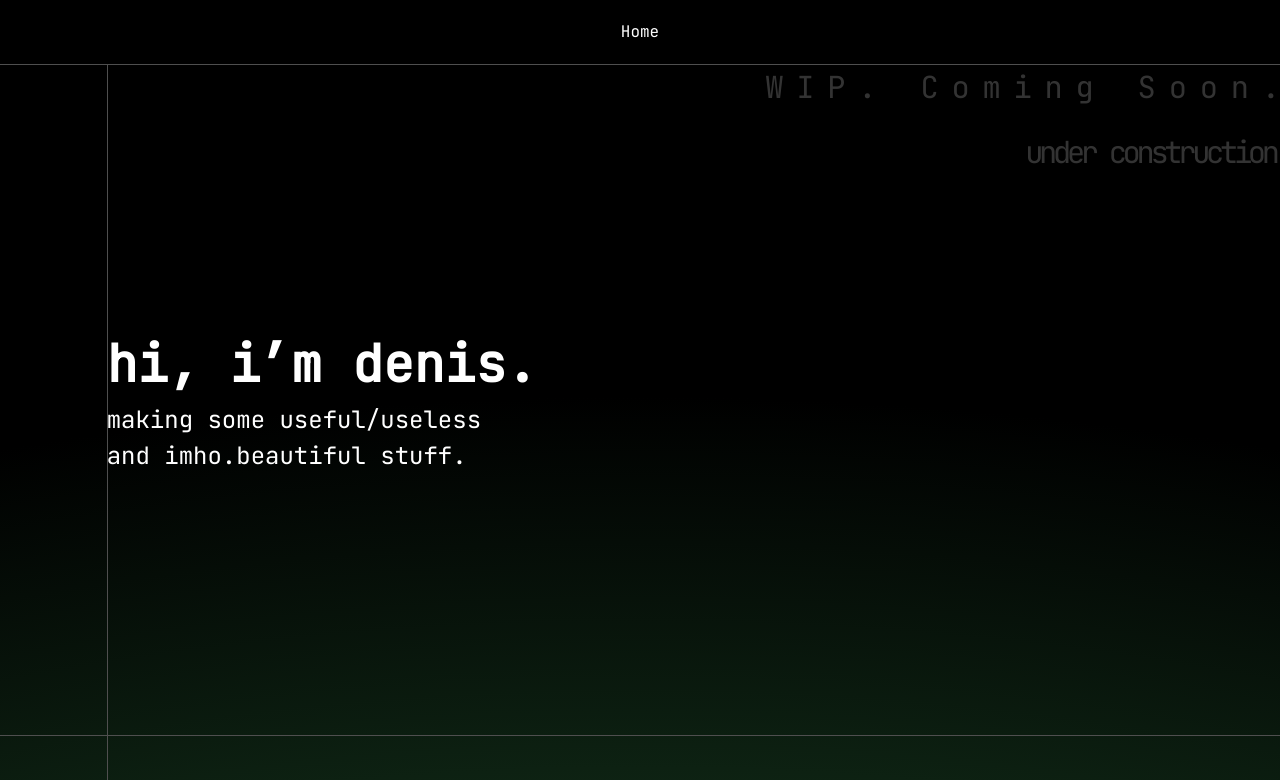
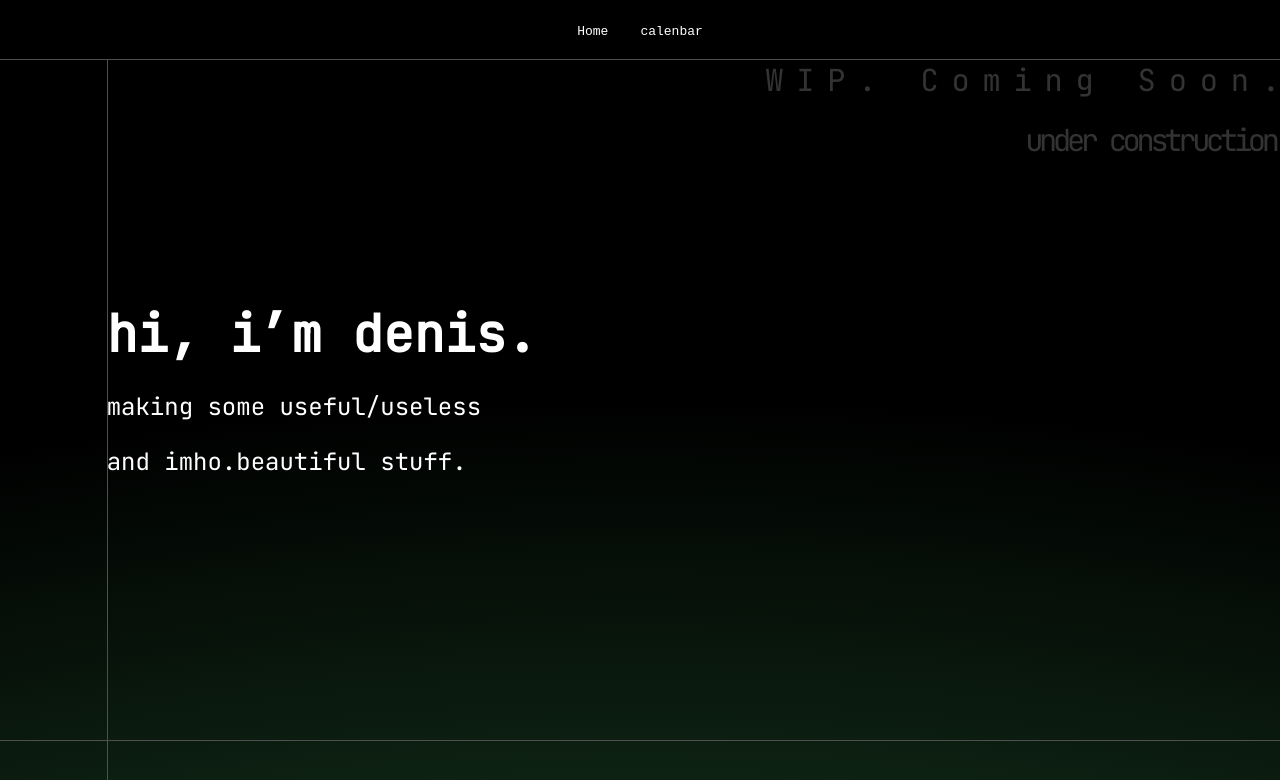
Before and after one commit to just-mn/about-site, a Vue app: page / in a window 1280 px wide. Shown: the top 780 px of the page. Built offline with nearby package versions, Linux system fonts and the light colour scheme.

Commit message:
add proj

```diff
--- a/src/components/Header.vue
+++ b/src/components/Header.vue
@@ -1,15 +1,24 @@
 <script setup>
-const props = defineProps({
-  currentTab: String
+defineProps({
+  currentTab: String,
+  isFading: Boolean,
+  isSliding: Boolean,
 })
+
+defineEmits(['calendar-click'])
 </script>
 
 <template>
-    <header>
-        <ul>
-            <li><RouterLink to="/">Home</RouterLink></li>
-        </ul>
-    </header>
+  <header :class="{ 'slide-up': isSliding }">
+    <ul>
+      <li :class="{ 'collapse': isFading }">
+        <RouterLink to="/">Home</RouterLink>
+      </li>
+      <li>
+        <a href="#" @click.prevent="$emit('calendar-click')">calenbar</a>
+      </li>
+    </ul>
+  </header>
 </template>
 
 <style scoped>
@@ -18,5 +27,48 @@ header {
   align-items: center;
   justify-content: center;
   border-bottom: 1px solid #4F4F4F;
+  position: relative;
+  z-index: 20;
+  transition: transform 0.45s ease, border-color 0.3s ease;
+}
+
+header.slide-up {
+  transform: translateY(-200%);
+  border-color: transparent;
+}
+
+ul {
+  display: flex;
+  list-style: none;
+  padding: 0;
+  margin: 0;
+  align-items: center;
+}
+
+li {
+  padding: 0.5rem 1rem;
+  overflow: hidden;
+  max-width: 300px;
+  opacity: 1;
+  white-space: nowrap;
+  transition: max-width 0.4s ease, opacity 0.35s ease, padding 0.4s ease;
+}
+
+li.collapse {
+  max-width: 0;
+  opacity: 0;
+  padding-left: 0;
+  padding-right: 0;
+}
+
+a {
+  color: #fff;
+  text-decoration: none;
+  font-family: monospace;
+  cursor: pointer;
+}
+
+a:hover {
+  opacity: 0.7;
 }
 </style>
--- a/src/main.css
+++ b/src/main.css
@@ -1,8 +1,9 @@
-@import "tailwindcss";
-
 * {
   font-family: "JetBrains Mono", monospace;
   font-optical-sizing: auto;
   font-weight: 400;
   font-style: normal;
 }
+body {
+  margin: 0;
+}
--- a/src/views/Home.vue
+++ b/src/views/Home.vue
@@ -1,18 +1,39 @@
 <script setup>
 import { ref } from 'vue'
 import Header from '../components/Header.vue';
+
 const curTab = ref('/')
+const isFading = ref(false)
+const isSliding = ref(false)
+
+function handleCalendarClick() {
+  isFading.value = true
+
+  setTimeout(() => {
+    isSliding.value = true
+
+    setTimeout(() => {
+      window.location.href = 'https://calenbar.just-mn.dev'
+    }, 600)
+  }, 500)
+}
 </script>
 
 <template>
   <div class="grid">
-    <div id="vert-line"></div>
-    <div id="hor-line"></div>
-    <Header :currentTab="curTab" />
-    <span class="wip">WIP. Coming  Soon.</span>
-    <span class="under">under construction</span>
-    <h1 class="title">hi, i&rsquo;m denis.</h1>
-    <div class="sub">
+    <div class="overlay" :class="{ 'fading': isFading, 'sliding': isSliding }"></div>
+    <div id="vert-line" :class="{ 'fade-out': isFading }"></div>
+    <div id="hor-line" :class="{ 'fade-out': isFading }"></div>
+    <Header
+      :currentTab="curTab"
+      :isFading="isFading"
+      :isSliding="isSliding"
+      @calendar-click="handleCalendarClick"
+    />
+    <span class="wip" :class="{ 'fade-out': isFading }">WIP. Coming  Soon.</span>
+    <span class="under" :class="{ 'fade-out': isFading }">under construction</span>
+    <h1 class="title" :class="{ 'fade-out': isFading }">hi, i&rsquo;m denis.</h1>
+    <div class="sub" :class="{ 'fade-out': isFading }">
       <p id="sub1">making some useful/useless</p>
       <p id="sub2">and imho.beautiful stuff.</p>
     </div>
@@ -33,6 +54,25 @@ const curTab = ref('/')
   overflow: hidden;
 }
 
+.overlay {
+  position: fixed;
+  inset: 0;
+  background: #000;
+  opacity: 0;
+  pointer-events: none;
+  z-index: 10;
+  transition: opacity 0.5s ease;
+}
+
+.overlay.fading {
+  opacity: 0.75;
+}
+
+.overlay.sliding {
+  opacity: 1;
+  transition: opacity 0.35s ease;
+}
+
 header {
   grid-column: 1/13;
   grid-row: 1;
@@ -40,7 +80,9 @@ header {
 
 span {
   display: block;
+  transition: opacity 0.45s ease;
 }
+
 .wip {
   grid-column: 7 / 13;
   grid-row: 2;
@@ -64,7 +106,6 @@ span {
 @media (max-width: 1510px) {
   .under {
     grid-column: 10 / 13;
-
   }
 }
 
@@ -76,6 +117,7 @@ span {
   font-size: 3.2rem;
   margin: 0;
   font-weight: 666;
+  transition: opacity 0.45s ease;
 }
 
 .sub {
@@ -83,6 +125,7 @@ span {
   grid-row: 7;
   margin: 0;
   font-size: 1.5rem;
+  transition: opacity 0.45s ease;
 }
 
 #sub1 {
@@ -97,11 +140,17 @@ span {
   grid-column: 2;
   grid-row: 2 / 13;
   border-left: 1px solid #4F4F4F;
+  transition: opacity 0.45s ease;
 }
 
 #hor-line {
   border-top: 1px solid #4F4F4F;
   grid-column: 1 / 13;
   grid-row: 12;
+  transition: opacity 0.45s ease;
+}
+
+.fade-out {
+  opacity: 0 !important;
 }
 </style>
```
Lines whose indentation alone changed are shown as unchanged.
